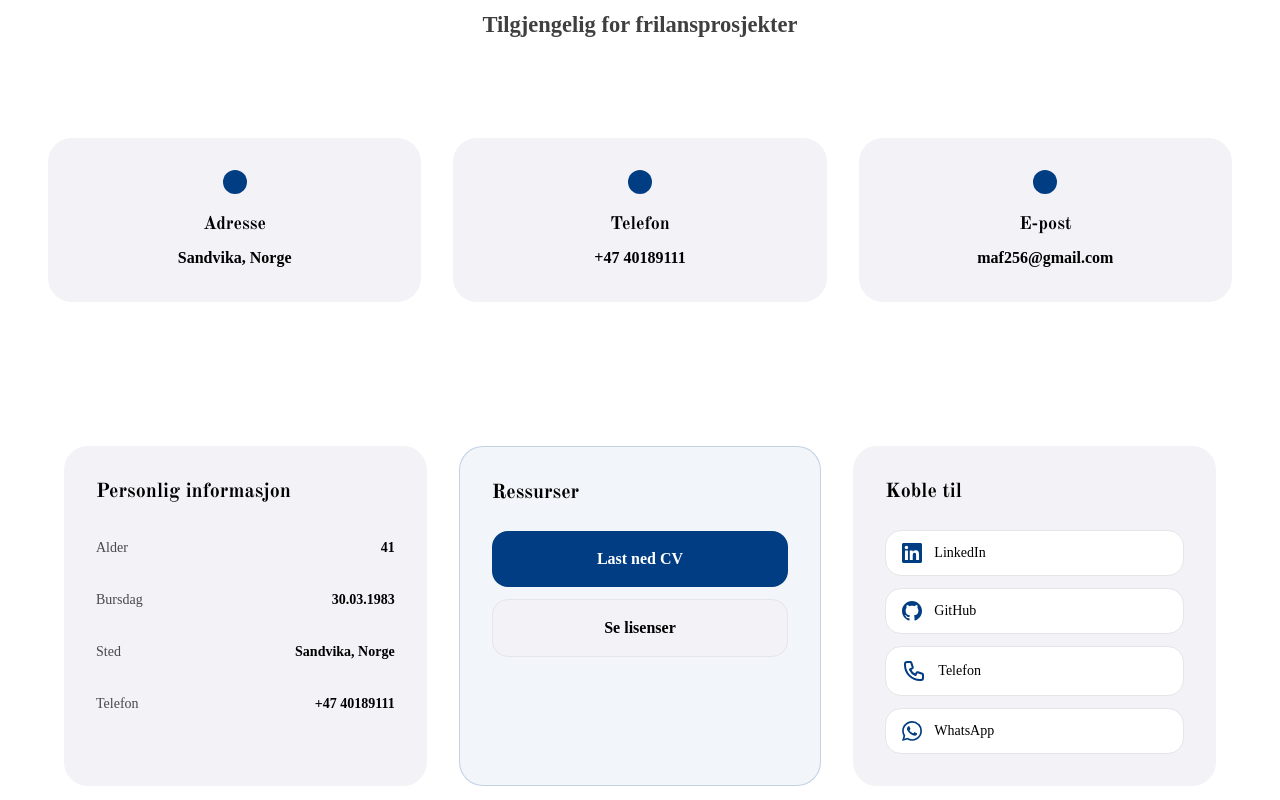
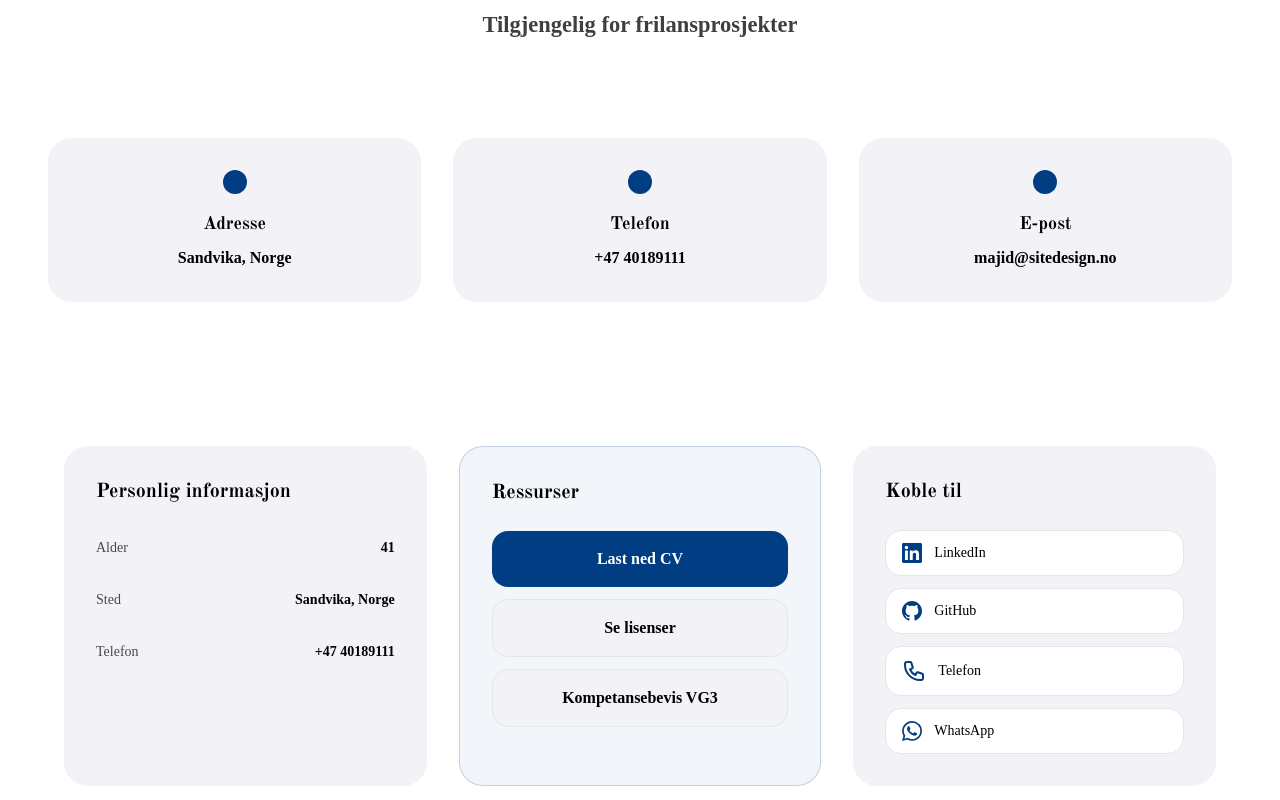
Before and after one commit to maf256/sitedesign-tailwind, a Next.js app: page /contact in a window 1280 px wide. Shown: the part 280-1080 px from the top of the page. Built offline with nearby package versions, Linux system fonts and the light colour scheme.

Commit message:
minor issue fixes, email change and calendar url update

```diff
--- a/src/app/about/page.js
+++ b/src/app/about/page.js
@@ -103,7 +103,7 @@ export default function About() {
       addressCountry: "NO",
     },
     telephone: "+47-40189111",
-    email: "maf256@gmail.com",
+    email: "majid@sitedesign.no",
     sameAs: [
       "https://www.linkedin.com/in/farsangi",
       "https://github.com/maf256",
--- a/src/app/contact/page.js
+++ b/src/app/contact/page.js
@@ -209,7 +209,7 @@ export default function Contact() {
           lang === "en" ? "https://en.sitedesign.no" : "https://sitedesign.no",
         jobTitle: lang === "en" ? "Web Developer" : "Webutvikler",
         telephone: "+47-40189111",
-        email: "maf256@gmail.com",
+        email: "majid@sitedesign.no",
         address: {
           "@type": "PostalAddress",
           addressLocality: "Sandvika",
@@ -264,7 +264,7 @@ export default function Contact() {
           },
           {
             "@type": "ServiceChannel",
-            serviceUrl: "mailto:maf256@gmail.com",
+            serviceUrl: "mailto:majid@sitedesign.no",
           },
           {
             "@type": "ServiceChannel",
@@ -301,33 +301,27 @@ export default function Contact() {
           <section className="pb-20">
             <div className="grid md:grid-cols-3 gap-8 mb-16">
               {contact.sections.contactInfo.items.map((info, index) => (
-                <div
+                <a
                   key={index}
-                  className="bg-base-200 rounded-3xl p-8 text-center hover:bg-base-300 transition-colors duration-200"
+                  href={info.link}
+                  className=""
+                  {...(info.label === "Address" && {
+                    target: "_blank",
+                    rel: "noopener noreferrer",
+                  })}
                 >
+                  <div className="bg-base-200 rounded-3xl p-8 text-center hover:bg-base-300 transition-colors duration-200">
                     <div className="flex justify-center mb-4 text-primary">
                       {getContactIcon(info.label)}
                     </div>
                     <h3 className="!text-lg !font-bold !text-content !mb-2">
                       {info.label}
                     </h3>
-                  <div className="text-content font-semibold">
-                    {info.link ? (
-                      <a
-                        href={info.link}
-                        className="focus:outline-none focus:underline hover:text-primary transition-colors duration-200"
-                        {...(info.label === "Address" && {
-                          target: "_blank",
-                          rel: "noopener noreferrer",
-                        })}
-                      >
-                        {info.value}
-                      </a>
-                    ) : (
-                      info.value
-                    )}
+                    <div className="text-content font-semibold focus:outline-none focus:underline hover:text-primary transition-colors duration-200">
+                      {info.link ? <span>{info.value}</span> : info.value}
                     </div>
                   </div>
+                </a>
               ))}
             </div>
           </section>
@@ -370,12 +364,20 @@ export default function Contact() {
                     {contact.sections.resources.downloadCV}
                   </a>
                   <a
-                    href={contact.sections.resources.viewLicences.url}
+                    href="https://drive.google.com/file/d/1ik8Ajr50lamXsje0qRqjnsmJIjM2e9Xd/view"
                     target="_blank"
                     rel="noopener noreferrer"
                     className="block w-full bg-base-200 text-content text-center font-semibold py-4 px-6 rounded-2xl border border-base-300 focus:outline-none focus:ring-2 focus:ring-primary focus:border-transparent hover:bg-base-300 transition-colors duration-200"
                   >
-                    {contact.sections.resources.viewLicences.label}
+                    {contact.sections.resources.viewLicences}
+                  </a>
+                  <a
+                    href="https://drive.google.com/file/d/1Nh8i9QphiozXYRAhtb-X3-OhE2BovEd1/view?usp=sharing"
+                    target="_blank"
+                    rel="noopener noreferrer"
+                    className="block w-full bg-base-200 text-content text-center font-semibold py-4 px-6 rounded-2xl border border-base-300 focus:outline-none focus:ring-2 focus:ring-primary focus:border-transparent hover:bg-base-300 transition-colors duration-200"
+                  >
+                    <span>{contact.sections.resources.schoolCert}</span>
                   </a>
                 </div>
               </section>
@@ -408,18 +410,18 @@ export default function Contact() {
           {/* Calendar Section */}
           <section className="pb-20 ">
             <div className="bg-base-200 rounded-3xl md:p-12 sm:px-0 py-8 ">
-              <h2 className="!text-2xl !font-bold !text-content !mb-8 text-center">
+              <h2 className="!text-2xl !font-bold !mb-8 text-center">
                 {contact.sections.meeting.title}
               </h2>
               <div className="rounded-2xl overflow-hidden">
                 <iframe
-                  src={contact.sections.meeting.calendarUrl}
+                  src="https://calendar.google.com/calendar/appointments/schedules/AcZssZ0RNfX5P3AeFZiKt1ZSMI81WbW9BokkuSoB5fwPmZ9mzm1Ik6QnsUZ5BMX14GU1qO5bXOabrxZq?gv=true"
                   width="100%"
                   height="600"
                   className="block w-full border-0"
+                  loading="lazy"
                   title={contact.sections.meeting.calendarTitle}
-                  loading="lazy"
-                />
+                ></iframe>
               </div>
             </div>
           </section>
--- a/src/app/page.js
+++ b/src/app/page.js
@@ -110,7 +110,7 @@ export default function Home() {
           addressCountry: "NO",
         },
         telephone: "+47-40189111",
-        email: "maf256@gmail.com",
+        email: "majid@sitedesign.no",
       },
       {
         "@type": "WebSite",
--- a/src/app/sitemap.js
+++ b/src/app/sitemap.js
@@ -3,7 +3,6 @@ export default function sitemap() {
   const englishBaseUrl = "https://en.sitedesign.no";
   const currentDate = new Date().toISOString();
 
-  // Define routes for both languages
   const routes = [
     {
       url: baseUrl,
@@ -29,7 +28,12 @@ export default function sitemap() {
       changeFrequency: "monthly",
       priority: 0.9,
     },
-    // English versions
+    {
+      url: `${baseUrl}/webutvikler`,
+      lastModified: currentDate,
+      changeFrequency: "monthly",
+      priority: 0.9,
+    },
     {
       url: englishBaseUrl,
       lastModified: currentDate,
@@ -54,6 +58,12 @@ export default function sitemap() {
       changeFrequency: "monthly",
       priority: 0.8,
     },
+    {
+      url: `${englishBaseUrl}/webutvikler`,
+      lastModified: currentDate,
+      changeFrequency: "monthly",
+      priority: 0.9,
+    },
   ];
 
   return routes;
--- a/src/components/Footer.js
+++ b/src/components/Footer.js
@@ -11,10 +11,10 @@ export default function Footer() {
         </p>
         <p>
           <a
-            href="mailto:maf256@gmail.com"
+            href="mailto:majid@sitedesign.no"
             className="!text-[1.05rem] text-primary hover:underline transition-colors duration-200"
           >
-            maf256@gmail.com
+            majid@sitedesign.no
           </a>
         </p>
       </div>
--- a/src/lang/en.json
+++ b/src/lang/en.json
@@ -85,7 +85,6 @@
       "title": "Quick Facts",
       "facts": [
         { "label": "Age", "value": "41" },
-        { "label": "Birthday", "value": "30.03.1983" },
         { "label": "Location", "value": "Sandvika, Norway" },
         { "label": "Phone", "value": "+47 40189111" },
         { "label": "Experience", "value": "15+ Years" },
@@ -211,9 +210,9 @@
           },
           {
             "label": "Email",
-            "value": "maf256@gmail.com",
+            "value": "majid@sitedesign.no",
             "icon": "Mail",
-            "link": "mailto:maf256@gmail.com"
+            "link": "mailto:majid@sitedesign.no"
           }
         ]
       },
@@ -221,7 +220,6 @@
         "title": "Personal Information",
         "items": [
           { "label": "Age", "value": "41" },
-          { "label": "Birthday", "value": "30.03.1983" },
           { "label": "Location", "value": "Sandvika, Norway" },
           { "label": "Phone", "value": "+47 40189111" }
         ]
@@ -229,11 +227,9 @@
       "resources": {
         "title": "Resources",
         "downloadCV": "Download CV",
-        "cvUrl": "https://drive.google.com/file/d/1g8hki7Fy16VIHNfv651jOB5LT3p5ktc1/view?usp=sharing",
-        "viewLicences": {
-          "label": "View Licences",
-          "url": "https://drive.google.com/file/d/1ik8Ajr50lamXsje0qRqjnsmJIjM2e9Xd/view"
-        }
+        "cvUrl": "https://drive.google.com/file/d/1aJRhmnlenAe5zWuxs6OCQBlG2eI-KsFH/view?usp=sharing",
+        "schoolCert": "Certificate of Competence",
+        "viewLicences": "View Licences"
       },
       "connect": {
         "title": "Connect",
@@ -262,8 +258,7 @@
       },
       "meeting": {
         "title": "Schedule a Meeting",
-        "calendarTitle": "Book a Meeting",
-        "calendarUrl": "https://calendar.google.com/calendar/appointments/schedules/AcZssZ08q78jfdTSAvdjzrYsZzvFRPIxbVtTln79uu3M9ITm3VITP81IoKX-YurFrpjs3PoE-IG9z8je?gv=true"
+        "calendarTitle": "Book a Meeting"
       }
     }
   },
--- a/src/lang/no.json
+++ b/src/lang/no.json
@@ -85,7 +85,6 @@
       "title": "Kjappe fakta",
       "facts": [
         { "label": "Alder", "value": "41" },
-        { "label": "Bursdag", "value": "30.03.1983" },
         { "label": "Sted", "value": "Sandvika, Norge" },
         { "label": "Telefon", "value": "+47 40189111" },
         { "label": "Erfaring", "value": "15+ år" },
@@ -206,9 +205,9 @@
           },
           {
             "label": "E-post",
-            "value": "maf256@gmail.com",
+            "value": "majid@sitedesign.no",
             "icon": "Mail",
-            "link": "mailto:maf256@gmail.com"
+            "link": "mailto:majid@sitedesign.no"
           }
         ]
       },
@@ -216,7 +215,6 @@
         "title": "Personlig informasjon",
         "items": [
           { "label": "Alder", "value": "41" },
-          { "label": "Bursdag", "value": "30.03.1983" },
           { "label": "Sted", "value": "Sandvika, Norge" },
           { "label": "Telefon", "value": "+47 40189111" }
         ]
@@ -224,11 +222,9 @@
       "resources": {
         "title": "Ressurser",
         "downloadCV": "Last ned CV",
-        "cvUrl": "https://drive.google.com/file/d/1g8hki7Fy16VIHNfv651jOB5LT3p5ktc1/view?usp=sharing",
-        "viewLicences": {
-          "label": "Se lisenser",
-          "url": "https://drive.google.com/file/d/1ik8Ajr50lamXsje0qRqjnsmJIjM2e9Xd/view"
-        }
+        "cvUrl": "https://drive.google.com/file/d/1aJRhmnlenAe5zWuxs6OCQBlG2eI-KsFH/view?usp=sharing",
+        "schoolCert": "Kompetansebevis VG3",
+        "viewLicences": "Se lisenser"
       },
       "connect": {
         "title": "Koble til",
@@ -257,8 +253,7 @@
       },
       "meeting": {
         "title": "Avtal et møte",
-        "calendarTitle": "Book et møte",
-        "calendarUrl": "https://calendar.google.com/calendar/appointments/schedules/AcZssZ08q78jfdTSAvdjzrYsZzvFRPIxbVtTln79uu3M9ITm3VITP81IoKX-YurFrpjs3PoE-IG9z8je?gv=true"
+        "calendarTitle": "Book et møte"
       }
     }
   },
```
Lines whose indentation alone changed are shown as unchanged.
